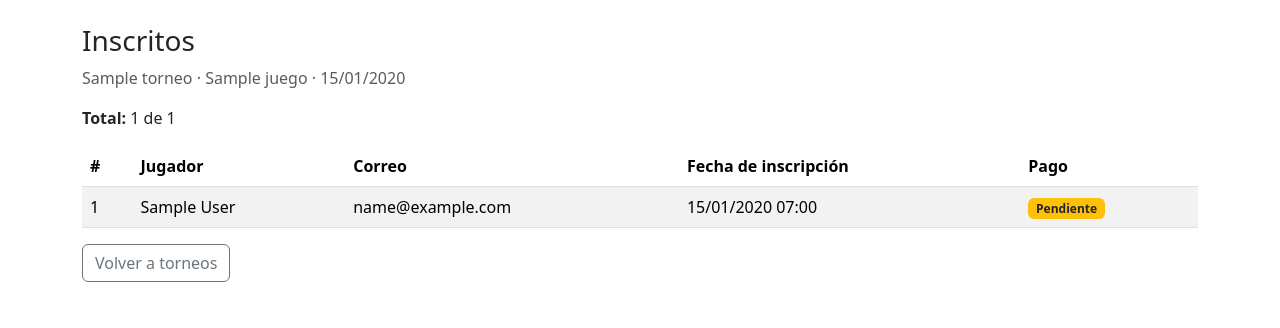
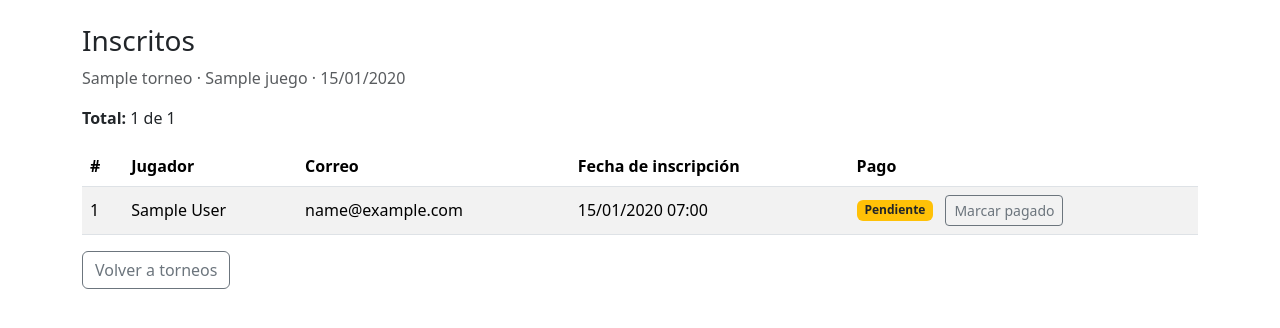
Before and after one commit to juuzou-prx/prototipo-mundocartas, a Django app: page /inscripciones/torneo/1/inscritos/ in a window 1280 px wide. Shown: the part 56-384 px from the top of the page. Run offline with Django 5.2, Linux system fonts and the light colour scheme; a user stored in the database is signed in; tables that the repository leaves empty hold one stand-in row (values such as "Sample post").

Commit message:
feat(HU18): agrega registro manual de pago por el administrador

```diff
--- a/inscripciones/templates/inscripciones/lista_inscritos.html
+++ b/inscripciones/templates/inscripciones/lista_inscritos.html
@@ -18,6 +18,12 @@
       <td>
         {% if i.pago.estado == 'pagado' %}<span class="badge bg-success">Pagado</span>
         {% else %}<span class="badge bg-warning text-dark">Pendiente</span>{% endif %}
+        <form method="post" action="{% url 'cambiar_pago' i.pago.pk %}" class="d-inline ms-2">
+          {% csrf_token %}
+          <button type="submit" class="btn btn-sm btn-outline-secondary">
+            {% if i.pago.estado == 'pagado' %}Marcar pendiente{% else %}Marcar pagado{% endif %}
+          </button>
+        </form>
       </td>
     </tr>
     {% empty %}
--- a/inscripciones/urls.py
+++ b/inscripciones/urls.py
@@ -8,4 +8,6 @@ urlpatterns = [
     path('torneo/<int:torneo_id>/inscritos/', views.lista_inscritos, name='lista_inscritos'),
     path('pagar/<int:inscripcion_id>/', views.iniciar_pago, name='iniciar_pago'),
     path('pago-exitoso/', views.pago_exitoso, name='pago_exitoso'),
+
+    path('pago/<int:pago_id>/cambiar/', views.cambiar_pago, name='cambiar_pago'),
 ]
--- a/inscripciones/views.py
+++ b/inscripciones/views.py
@@ -135,3 +135,20 @@ def pago_exitoso(request):
     pago.save()
     messages.success(request, 'Pago exitoso con Webpay.')
     return render(request, 'inscripciones/pago_exitoso.html', {'pago': pago, 'response': response})
+
+@staff_member_required
+def cambiar_pago(request, pago_id):
+    pago = get_object_or_404(Pago, pk=pago_id)
+    if request.method == 'POST':
+        if pago.estado == 'pendiente':
+            pago.estado = 'pagado'
+            pago.fecha_pago = timezone.now()
+            pago.registrado_por = request.user
+            messages.success(request, 'Pago registrado como pagado.')
+        else:
+            pago.estado = 'pendiente'
+            pago.fecha_pago = None
+            pago.registrado_por = None
+            messages.info(request, 'Pago marcado como pendiente.')
+        pago.save()
+    return redirect('lista_inscritos', torneo_id=pago.inscripcion.torneo_id)
```
